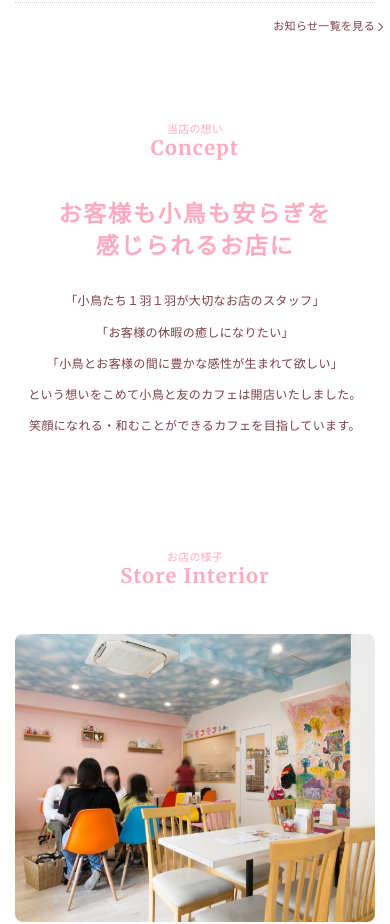
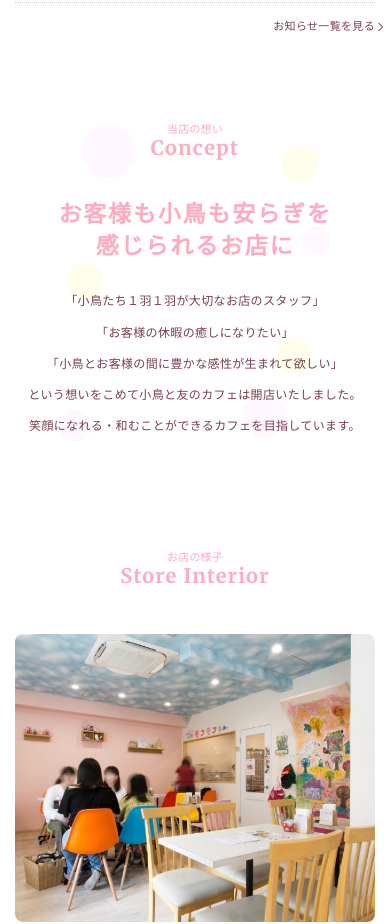
Before and after one commit to mochibird/MochiBirdCafe, a plain HTML site: page index.html in a window 390 px wide. Shown: the part 1160-2084 px from the top of the page. Drawn offline with nearby package versions, Linux system fonts and the light colour scheme; files whose address does not match are found by name.

Commit message:
Update style.css

```diff
--- a/assets/css/style.css
+++ b/assets/css/style.css
@@ -2001,7 +2001,7 @@ th {
 
 .p-concept__inner {
   padding: 90px 0 72px;
-  background: url("../assets/img/top/concept-bg01.png") center center/contain no-repeat, url("../assets/img/top/concept-bg02.png") center center/contain no-repeat;
+  background: url("../img/top/concept-bg01.png") center center/contain no-repeat, url("../img/top/concept-bg02.png") center center/contain no-repeat;
   -webkit-transform: translateY(50px);
      -moz-transform: translateY(50px);
       -ms-transform: translateY(50px);
@@ -2024,7 +2024,7 @@ th {
 }
 @media screen and (max-width: 767px) {
   .p-concept__inner {
-    background: url("../assets/img/responsive/concept-bg_sp.png") center center/contain no-repeat;
+    background: url("../img/responsive/concept-bg_sp.png") center center/contain no-repeat;
     padding: 0;
   }
 }
```
